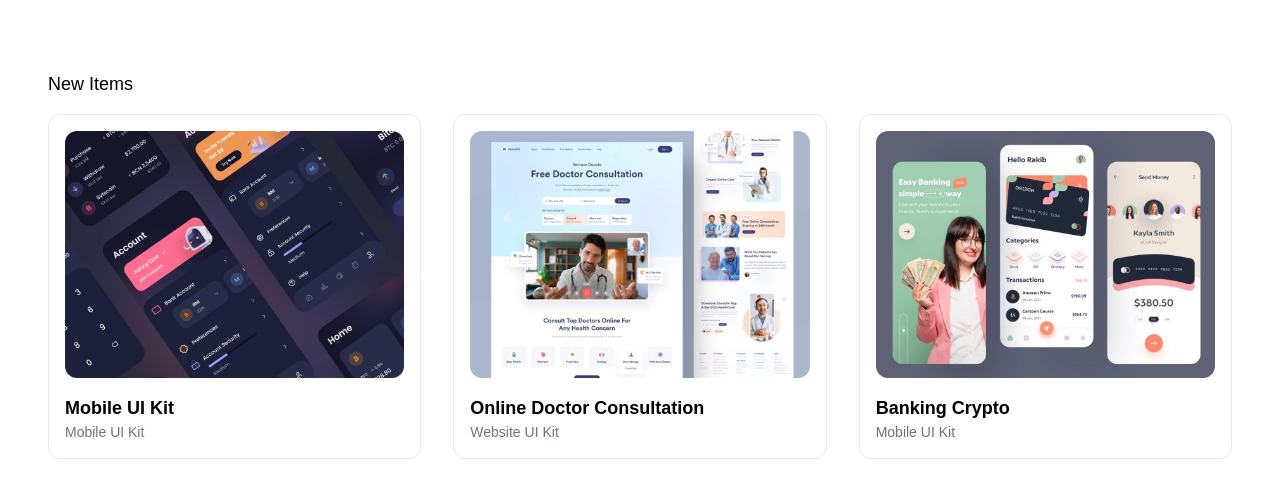
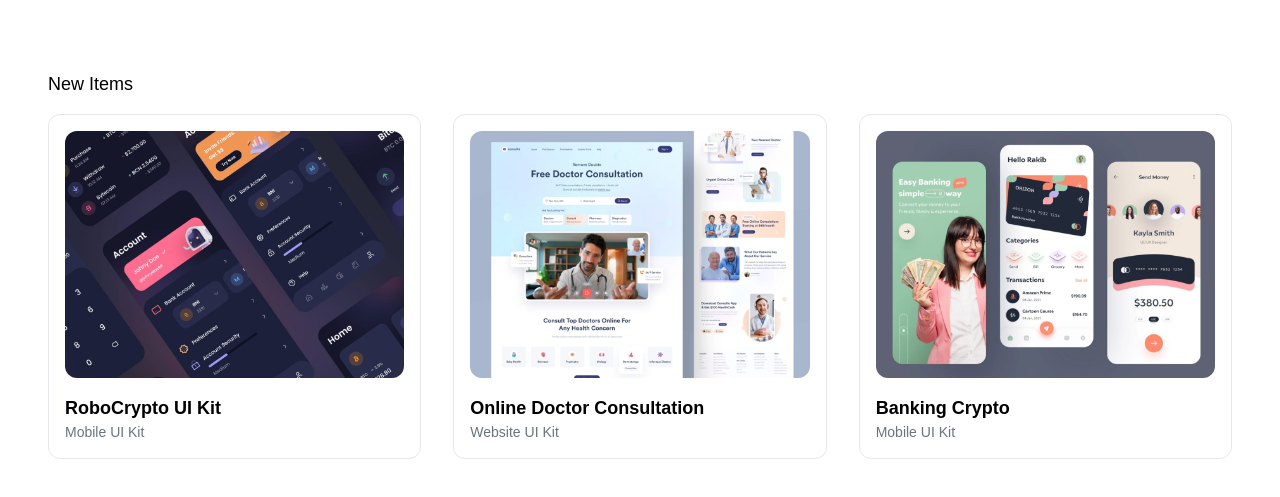
Before and after one commit to itsluthfi/zullkit-vue3, a Vue app: page / in a window 1280 px wide. Shown: the part 957-1454 px from the top of the page. Built offline with nearby package versions, Linux system fonts and the light colour scheme.

Commit message:
refactor: convert item section to vue components

```diff
--- /dev/null
+++ b/src/components/ItemCard.vue
@@ -0,0 +1,33 @@
+<script setup>
+import { RouterLink } from 'vue-router'
+
+defineProps({
+    title: String,
+    image: String,
+    category: String,
+}) // defineProps
+
+</script>
+
+<template>
+    <div class="w-full px-1 my-1 md:w-1/2 lg:my-4 lg:px-4 lg:w-1/3">
+        <div class="overflow-hidden border border-gray-200 rounded-xl">
+            <RouterLink to="/">
+                <div class="m-4 overflow-hidden rounded-xl">
+                    <img :alt="title" class="block w-full h-auto" :src="'src/assets/img/' + image" />
+                </div>
+            </RouterLink>
+
+            <header class="px-4 mb-4 leading-tight">
+                <h1 class="text-lg">
+                    <RouterLink class="font-semibold text-black no-underline hover:underline" to="/">
+                        {{ title }}
+                    </RouterLink>
+                </h1>
+                <span class="block text-sm font-light text-gray-500 no-underline">
+                    {{ category }}
+                </span>
+            </header>
+        </div>
+    </div>
+</template>
--- /dev/null
+++ b/src/components/homepage/Items.vue
@@ -0,0 +1,23 @@
+<script setup>
+import { ref } from 'vue'
+import ItemCard from '@/components/ItemCard.vue'
+
+const items = ref([
+    { id: 1, title: 'RoboCrypto UI Kit', category: 'Mobile UI Kit', image: 'items-1.jpg' },
+    { id: 2, title: 'Online Doctor Consultation', category: 'Website UI Kit', image: 'items-2.jpg' },
+    { id: 3, title: 'Banking Crypto', category: 'Mobile UI Kit', image: 'items-3.jpg' },
+])
+</script>
+
+<template>
+    <div class="container px-4 mx-auto my-16 md:px-12">
+        <h2 class="mb-4 text-xl font-medium md:mb-0 md:text-lg">New Items</h2>
+        <div class="flex flex-wrap -mx-1 lg:-mx-4">
+            <ItemCard v-for="item in items"
+            :key="item.id"
+            :title="item.title"
+            :category="item.category"
+            :image="item.image" />
+        </div>
+    </div>
+</template>
--- a/src/views/HomeView.vue
+++ b/src/views/HomeView.vue
@@ -1,76 +1,13 @@
 <script setup>
 import Hero from '@/components/homepage/Hero.vue'
 import Categories from '@/components/homepage/Categories.vue'
+import Items from '@/components/homepage/Items.vue'
 </script>
 
 <template>
   <main>
     <Hero />
     <Categories />
-
-    <div class="container px-4 mx-auto my-16 md:px-12">
-      <h2 class="mb-4 text-xl font-medium md:mb-0 md:text-lg">New Items</h2>
-      <div class="flex flex-wrap -mx-1 lg:-mx-4">
-        <div class="w-full px-1 my-1 md:w-1/2 lg:my-4 lg:px-4 lg:w-1/3">
-          <div class="overflow-hidden border border-gray-200 rounded-xl">
-            <a href="details.html">
-              <div class="m-4 overflow-hidden rounded-xl">
-                <img alt="Placeholder" class="block w-full h-auto" src="@/assets/img/items-1.jpg" />
-              </div>
-            </a>
-
-            <header class="px-4 mb-4 leading-tight">
-              <h1 class="text-lg">
-                <a class="font-semibold text-black no-underline hover:underline" href="#">
-                  Mobile UI Kit
-                </a>
-              </h1>
-              <span class="block text-sm font-light text-gray-500 no-underline">
-                Mobile UI Kit
-              </span>
-            </header>
-          </div>
-        </div>
-        <div class="w-full px-1 my-1 md:w-1/2 lg:my-4 lg:px-4 lg:w-1/3">
-          <div class="overflow-hidden border border-gray-200 rounded-xl">
-            <a href="details.html">
-              <div class="m-4 overflow-hidden rounded-xl">
-                <img alt="Placeholder" class="block w-full h-auto" src="@/assets/img/items-2.jpg" />
-              </div>
-            </a>
-            <header class="px-4 mb-4 leading-tight">
-              <h1 class="text-lg">
-                <a class="font-semibold text-black no-underline hover:underline" href="#">
-                  Online Doctor Consultation
-                </a>
-              </h1>
-              <span class="block text-sm font-light text-gray-500 no-underline">
-                Website UI Kit
-              </span>
-            </header>
-          </div>
-        </div>
-        <div class="w-full px-1 my-1 md:w-1/2 lg:my-4 lg:px-4 lg:w-1/3">
-          <div class="overflow-hidden border border-gray-200 rounded-xl">
-            <a href="details.html">
-              <div class="m-4 overflow-hidden rounded-xl">
-                <img alt="Placeholder" class="block w-full h-auto" src="@/assets/img/items-3.jpg" />
-              </div>
-            </a>
-
-            <header class="px-4 mb-4 leading-tight">
-              <h1 class="text-lg">
-                <a class="font-semibold text-black no-underline hover:underline" href="#">
-                  Banking Crypto
-                </a>
-              </h1>
-              <span class="block text-sm font-light text-gray-500 no-underline">
-                Mobile UI Kit
-              </span>
-            </header>
-          </div>
-        </div>
-      </div>
-    </div>
+    <Items />
   </main>
 </template>
```
